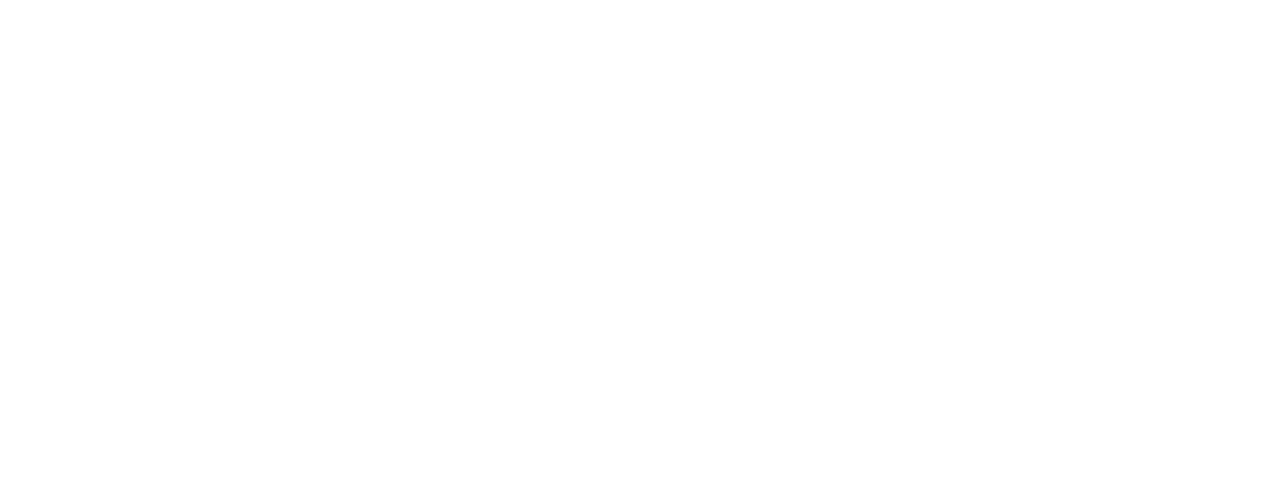
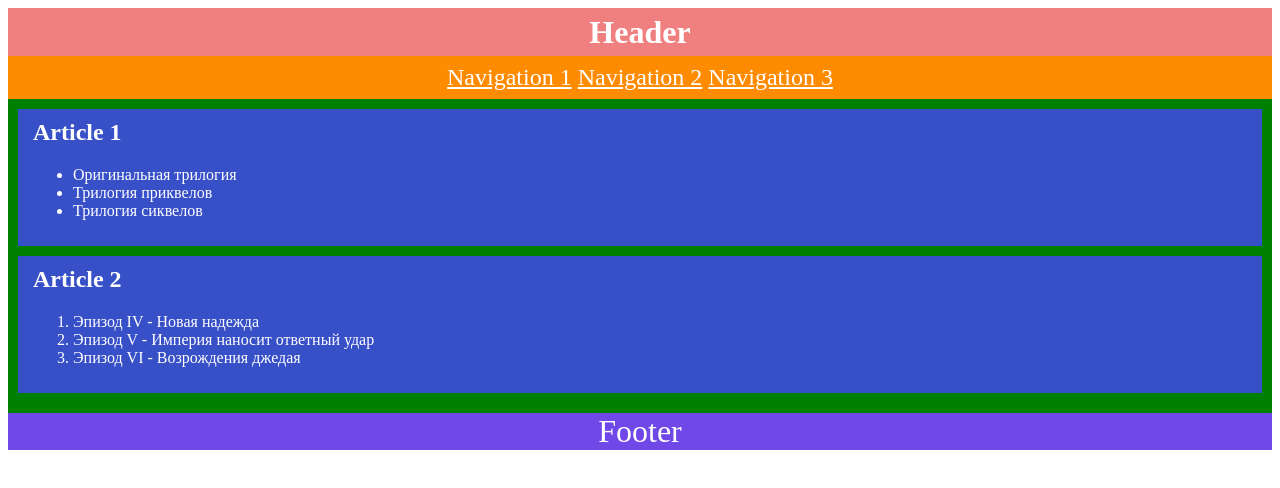
Before and after one commit to js-tasks-ru/htmlcss-20220811_evgenii89, a website: page 02-dz0/01-semantic-mockup/solution.html in a window 1280 px wide. Drawn offline with Linux system fonts and the light colour scheme.

Commit message:
Added - entry_materials task solution
- Добавлено решение для раздела "Вводные материалы"

```diff
--- /dev/null
+++ b/02-dz0/01-semantic-mockup/solution.css
@@ -0,0 +1,39 @@
+* {
+    color: #ffffff;
+}
+
+h1 {
+    background-color: lightcoral;
+    line-height: 3rem;
+    margin-bottom: 0;
+    margin-top: 0;
+    text-align: center;
+}
+
+h2 {
+    margin-top: 0;
+}
+
+nav {
+    text-align: center;
+    background-color: darkorange;
+    font-size: 1.5rem;
+    padding: 0.5rem 0;
+}
+
+main {
+    padding: 10px;
+    background-color: green;
+}
+
+article {
+    padding: 10px 15px;
+    margin-bottom: 10px;
+    background-color: #374FC7;
+}
+
+footer {
+    font-size: 2rem;
+    background-color: #7048E8;
+    text-align: center;
+}
--- a/02-dz0/01-semantic-mockup/solution.html
+++ b/02-dz0/01-semantic-mockup/solution.html
@@ -1,4 +1,36 @@
 <!DOCTYPE html>
 <html lang="ru">
-    <!-- Ваше решение -->
+    <head>
+        <title>Semantic page</title>
+        <link rel="stylesheet" href="solution.css">
+    </head>
+    <body>
+        <header>
+            <h1>Header</h1>
+            <nav>
+                <a href="#">Navigation 1</a>
+                <a href="#">Navigation 2</a>
+                <a href="#">Navigation 3</a>
+            </nav>
+        </header>
+        <main>
+            <article>
+                <h2>Article 1</h2>
+                <ul>
+                    <li>Оригинальная трилогия</li>
+                    <li>Трилогия приквелов</li>
+                    <li>Трилогия сиквелов</li>
+                </ul>
+            </article>
+            <article>
+                <h2>Article 2</h2>
+                <ol>
+                    <li>Эпизод IV - Новая надежда</li>
+                    <li>Эпизод V - Империя наносит ответный удар</li>
+                    <li>Эпизод VI - Возрождения джедая</li>
+                </ol>
+            </article>
+        </main>
+        <footer>Footer</footer>
+    </body>
 </html>
```
